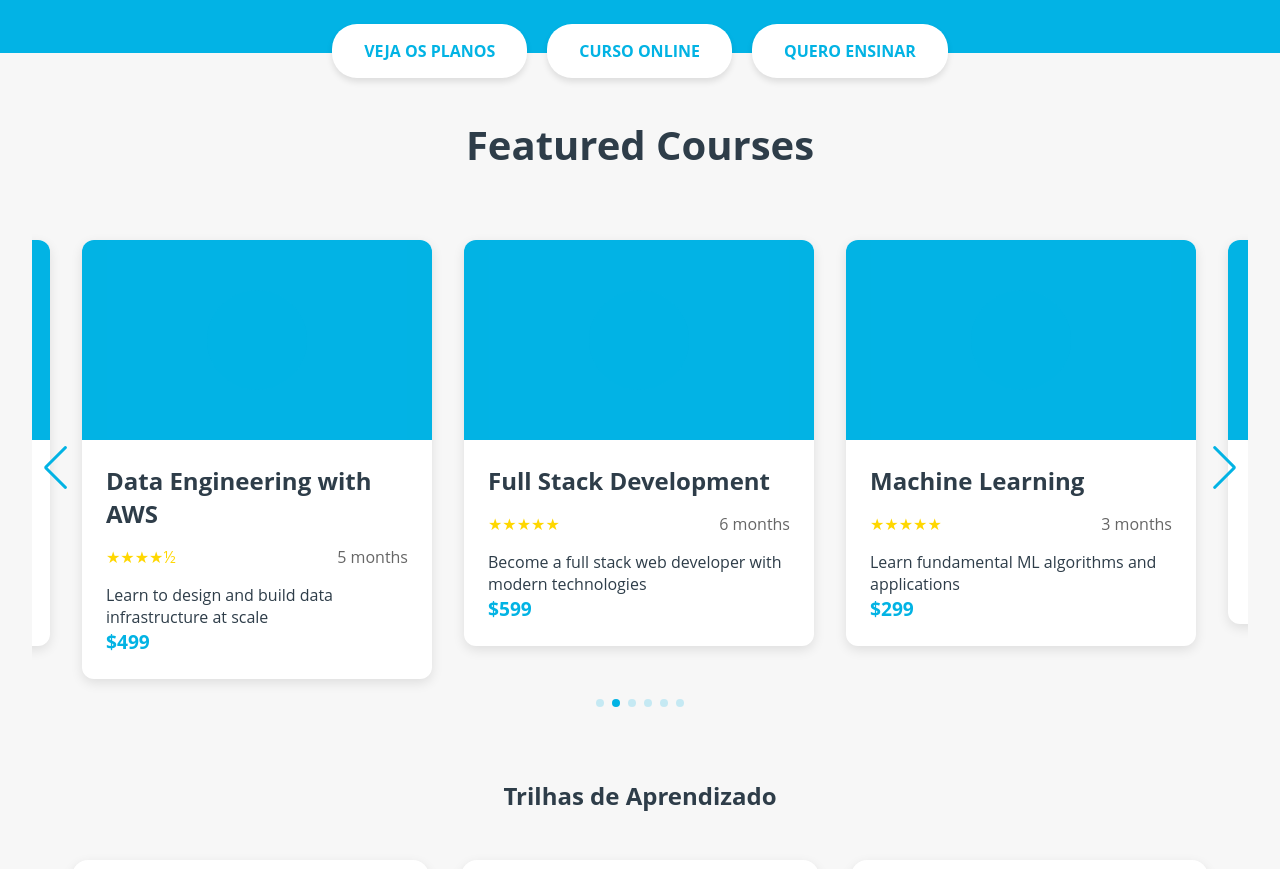
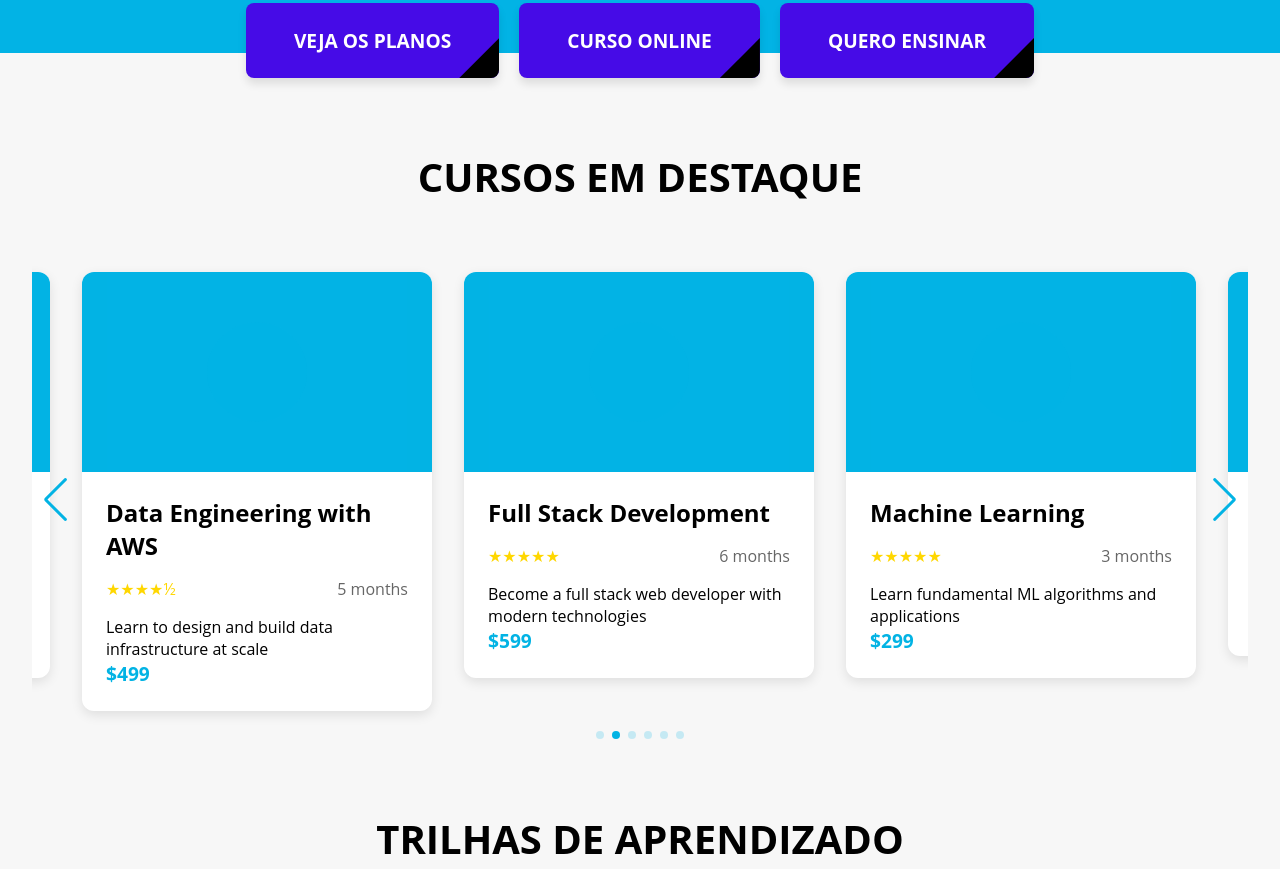
Before and after one commit to lyasantoscode/frontendkaapy, a plain HTML site: page index.html in a window 1280 px wide. Shown: the part 535-1404 px from the top of the page. Drawn offline with nearby package versions, Linux system fonts and the light colour scheme.

Commit message:
index.html

```diff
--- a/index.html
+++ b/index.html
@@ -9,7 +9,7 @@
         --dark-blue: #2e3d49;
         --light-gray: #f7f7f7;
         --white: #ffffff;
-        --text-primary: #2e3d49;
+        --text-primary: #000000;
         --text-secondary: #666;
         --card-shadow: rgba(0,0,0,0.1);
         --cube-size: 200px;
@@ -326,6 +326,18 @@
         color: var(--udacity-blue);
         font-size: 1.2rem;
       }
+
+      .section-title1 {
+  font-size: 2.5rem; /* Aumente o tamanho do texto */
+  font-weight: bold; /* Caso queira deixar mais destacado */
+  text-align: center; /* Mantém o texto centralizado */
+  margin-top: 2rem; /* Adiciona espaço acima do título */
+}
+.section-title {
+  font-size: 2.5rem; /* Aumente o tamanho do texto */
+  font-weight: bold; /* Caso queira deixar mais destacado */
+  text-align: center; /* Mantém o texto centralizado */
+}
 
       .stats-section {
         padding: 4rem 2rem;
@@ -743,37 +755,37 @@
 
       /* Style for the new action buttons */
       .action-button {
-        background: var(--white);
-        color: var(--udacity-blue);
-        padding: 1rem 2rem;
-        border-radius: 25px;
+    background: #460be7; /* Azul escuro */
+    color: #ffffff; /* Texto branco */
+
+        padding: 1.5rem 3rem; /* Aumenta o espaço interno */
+        border-radius: 8px;
         text-decoration: none;
         font-weight: bold;
-        font-size: 1rem;
+        font-size: 1.2rem;
         transition: all 0.3s ease;
-        box-shadow: 0 4px 6px rgba(0,0,0,0.1);
+        box-shadow: 0 6px 8px rgba(0,0,0,0.1); /* Dá mais ênfase */
         position: relative;
+        display: inline-block;
         overflow: hidden;
       }
 
       .action-button:hover {
-        transform: translateY(-2px);
-        box-shadow: 0 6px 12px rgba(0,0,0,0.15);
-        background: var(--udacity-blue);
-        color: var(--white);
-      }
-
-      .action-button::after {
-        content: '';
-        position: absolute;
-        top: 0;
-        left: 0;
-        width: 100%;
-        height: 100%;
-        background: rgba(255,255,255,0.1);
-        transform: translateX(-100%);
-        transition: transform 0.3s ease;
-      }
+    background: #21056e;
+    color: #e0f7ff;
+}
+
+
+.action-button::after {
+    content: '';
+    position: absolute;
+    bottom: 0;
+    right: 0;
+    width: 40px; /* Controle o tamanho do "corte" */
+    height: 40px;
+    background-color: #000; /* Cor de fundo do corte (ajustar conforme necessário) */
+    clip-path: polygon(100% 0, 0 100%, 100% 100%); /* Faz o corte na diagonal */
+}
 
       .action-button:hover::after {
         transform: translateX(0);
@@ -871,6 +883,13 @@
         }
       }
 
+      .hero-text .hero-title {
+  color: white;
+  font-size: 4.5rem;
+  font-weight: bold;
+}
+
+
       /* General responsive adjustments */
       @media screen and (max-width: 1200px) {
         .hero-content,
@@ -1142,7 +1161,7 @@
         width: 100%;
       }
 
-      /* Improve footer styling */
+      /* Stylee do footer/rodapé */
       .footer {
         background: var(--white);
         padding: 2rem;
@@ -1258,8 +1277,8 @@
     <section class="hero">
       <div class="hero-content">
         <div class="hero-text">
-          <h1 class="floating-animation">Learn the skills to advance your career</h1>
-          <p>Master in-demand skills with real-world projects and expert instructors. Get started today with 40% off!</p>
+            <h1 class="hero-title">KAAPY CURSOS</h1>
+          <p>Conecte-se e explore o universo da maior comunidade de aprendizagem do país</p>
         </div>
         <div class="hero-image">
           <div class="cube-block">
@@ -1287,7 +1306,7 @@
  <!-- Section da feactured-courses -->
 
     <section class="featured-courses">
-      <h2>Featured Courses</h2>
+       <h2 class="section-title1">CURSOS EM DESTAQUE</h2>
       <div class="swiper courses-swiper">
         <div class="swiper-wrapper">
           <div class="swiper-slide">
@@ -1414,7 +1433,7 @@
 
 
     <section class="learning-paths">
-      <h2>Trilhas de Aprendizado</h2>
+        <h2 class="section-title">TRILHAS DE APRENDIZADO</h2>
       <div class="paths-grid">
         <div class="path-card">
           <svg class="path-icon" viewBox="0 0 24 24">
@@ -1598,7 +1617,7 @@
       <div class="footer-content">
         <div class="footer-left">
           <div class="footer-copyright"> 2024 KAAPY</div>
-          <div class="footer-phone">1-888-674-3175</div>
+          <div class="footer-phone">Parintins, AM - BR</div>
         </div>
         <div class="footer-social">
           <a href="https://facebook.com/kaapy" target="_blank">
@@ -1781,14 +1800,38 @@
         });
       });
       const formulas = [
-        'E = mc²',
+        'π = 3.14159',
+        '9 x 7 = ?',
+        'import numpy',
+        '>',
+        '2 + 2 = ?',
+        'fun main(){}',
+        'V = Δs / Δt',
         'F = ma',
         '∫ f(x)dx',
-        'π = 3.14159',
         'print("Hello")',
-        'import numpy',
+        'n = m / M',
+        'sen²x + cos²x = 1',
+        'A = πr²',
+        'PV = nRT',
+        'print ("ok")',
+        'pH = -log[H⁺]',
+        'log(ab) = log(a) + log(b)',
+        'V = a³',
+        'x = [-b ± √(b² - 4ac)] / 2a',
+        'v² = v0² + 2aΔs',
+        'V = a³',
+        'V = πr²h',
+        'Média: μ = Σx / n',
+        ' y = a + bx',
+        'E = mc²',
         'd/dx(sin x) = cos x',
-        'def main():'
+        'd/dx(cos x) = -sin x',
+        'd/dx(ln x) = 1/x',
+        '∫ sin x dx = -cos x + C',
+        '∫ cos x dx = sin x + C',
+        '2 x 6 = ?',
+        '40 + 12 - 16 = ?',
       ];
 
       let currentFormulaIndex = 0;
```
